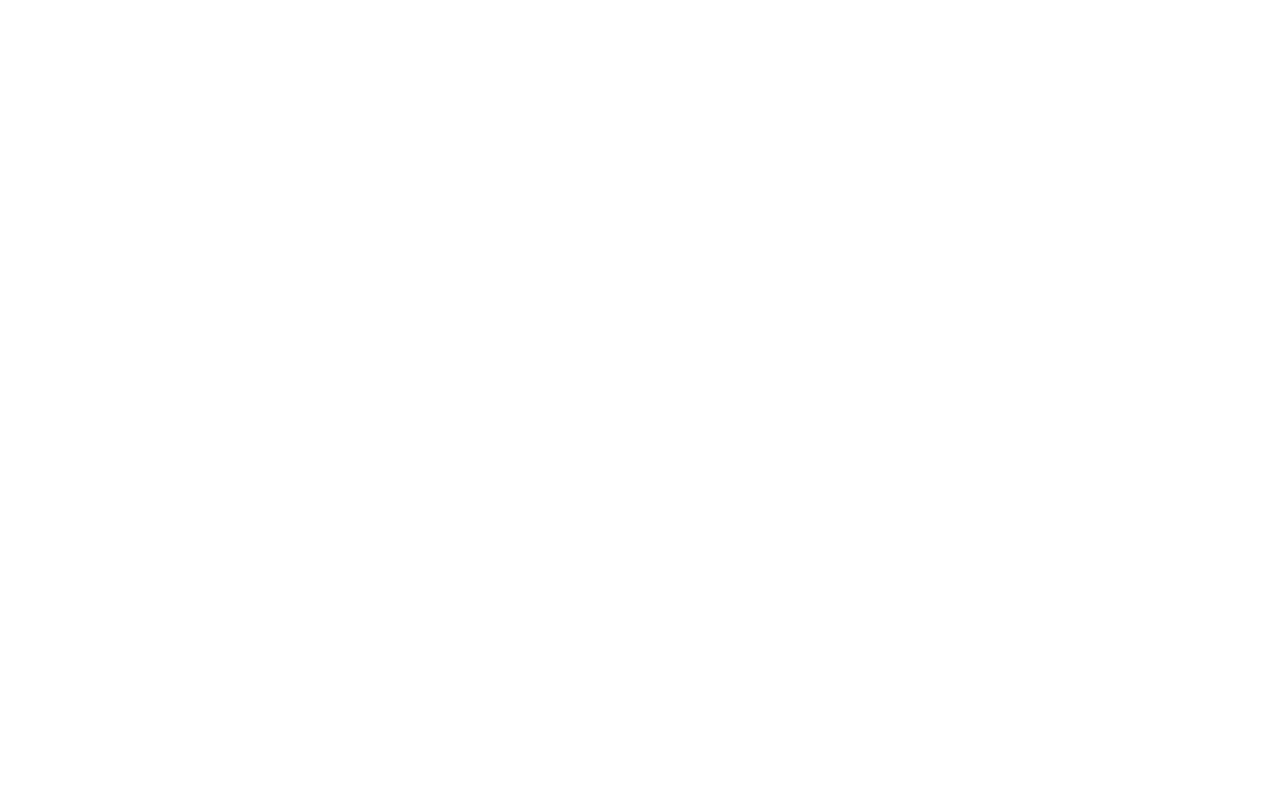
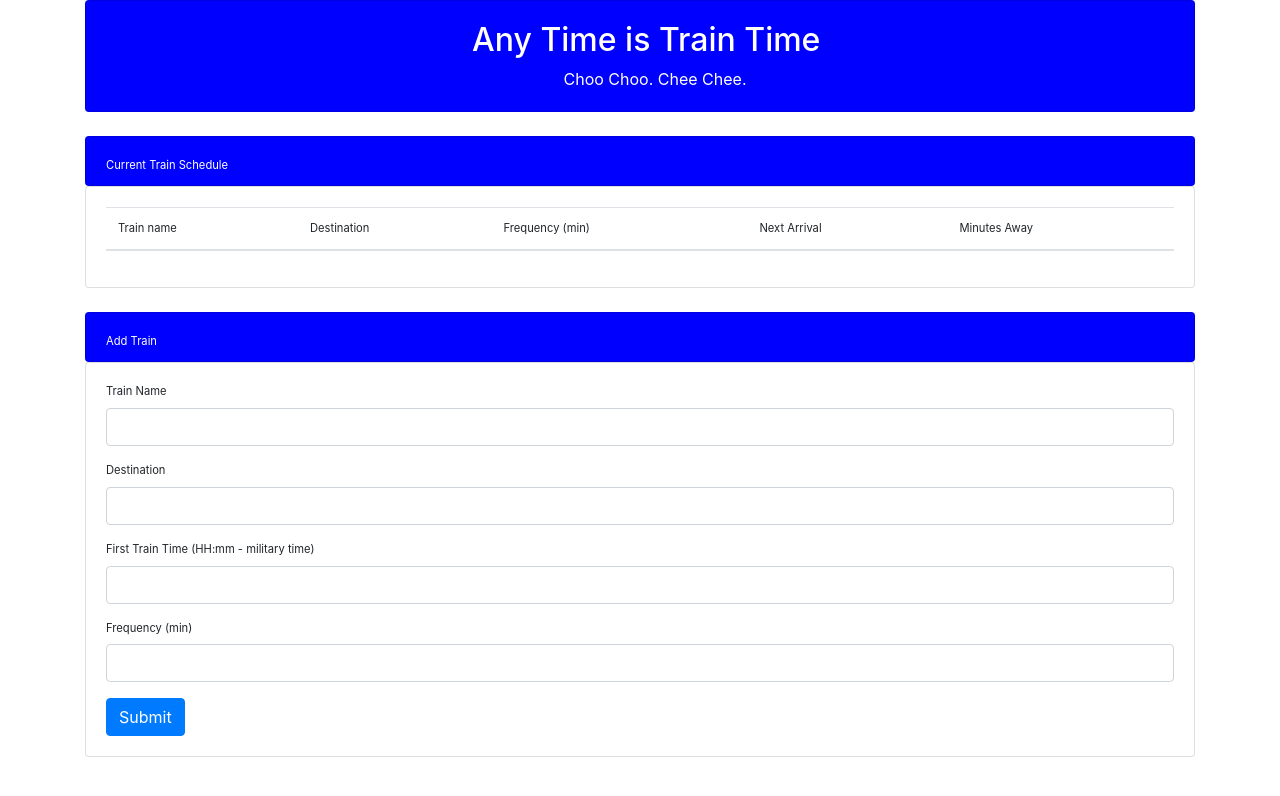
Before and after one commit to alexchalyy/TrainScheduler, a plain HTML site: page index.html in a window 1280 px wide. Drawn offline with nearby package versions, Linux system fonts and the light colour scheme.

Commit message:
finished static html

```diff
--- a/assets/css/style.css
+++ b/assets/css/style.css
@@ -0,0 +1,32 @@
+/*  This styles the train schedule web page.    */
+
+/*  This styles the headers. */
+
+#c, #c2, #c3   {
+    background: blue;
+    color: white;
+}
+
+/*  This shrinks the font for the form. */
+
+#c2, #c3, #c4, #c5  {
+    font-size: 70%;
+}
+
+/*  This sets the height of "Current train schedule" and "Add train" headers.    */
+
+#c2, #c3    {
+    height: 50px;
+}
+
+#c2 {
+    padding-left: -2%;
+}
+
+/*  This shrinks the table rows on small screens.   */
+
+@media (max-width: 375px) {
+    .table  {
+        font-size: 50%;
+    }
+}
--- a/index.html
+++ b/index.html
@@ -6,6 +6,7 @@
         Written by Alex Chalyy on 3/8/2019. -->
 
 <html lang="en">
+
 <head>
     <meta charset="UTF-8">
     <meta name="viewport" content="width=device-width, initial-scale=1.0">
@@ -15,9 +16,101 @@
     <link rel="stylesheet" href="assets/css/bootstrap.min.css">
     <link rel="stylesheet" href="assets/css/style.css">
 </head>
+
 <body>
-
+    <!--    This is the header. -->
+    <div class="container" id="c1">
+        <div class="card" id="c">
+            <div class="card-body">
+                <div class="row">
+                    <div class="col-sm-4"></div>
+                    <div class="col-sm-5" id="title">
+                        <h2>Any Time is Train Time</h2>
+                    </div>
+                    <div class="col-sm-3"></div>
+                </div>
+                <div class="row">
+                    <div class="col-sm-5"></div>
+                    <div class="col-sm-4" id="another_title">
+                        Choo Choo. Chee Chee.
+                    </div>
+                    <div class="col-sm-3"></div>
+                </div>
+            </div>
+        </div>
+        <br>
+        <!--    This is the header of the train schedule table. -->
+        <div class="card" id="c2">
+            <div class="card-body">
+                <div class="row">
+                    <div class="col-sm-12">
+                        <p>Current Train Schedule</p>
+                    </div>
+                </div>
+            </div>
+        </div>
+        <!--    This is the table that that contains the train schedule. -->
+        <div class="card" id="c5">
+            <div class="card-body">
+                <div class="row">
+                    <div class="col-sm-12">
+                        <table class="table">
+                            <thead>
+                                <tr>
+                                    <th scope="col">Train name</th>
+                                    <th scope="col">Destination</th>
+                                    <th scope="col">Frequency (min)</th>
+                                    <th scope="col">Next Arrival</th>
+                                    <th scope="col">Minutes Away</th>
+                                </tr>
+                            </thead>
+                        </table>
+                    </div>
+                </div>
+            </div>
+        </div>
+        <br>
+        <!--    This is the header of the train schedule table. -->
+        <div class="card" id="c3">
+            <div class="card-body">
+                <div class="row">
+                    <div class="col-sm-12">
+                        <p>Add Train</p>
+                    </div>
+                </div>
+            </div>
+        </div>
+        <!--   This is the submit form. -->
+        <div class="card" id="c4">
+            <div class="card-body">
+                <div class="row">
+                    <div class="col-sm-12">
+                        <form>
+                            <div class="form-group">
+                                <label for="formGroupExampleInput">Train Name</label>
+                                <input type="text" class="form-control" id="formGroupExampleInput">
+                            </div>
+                            <div class="form-group">
+                                <label for="formGroupExampleInput2">Destination</label>
+                                <input type="text" class="form-control" id="formGroupExampleInput2">
+                            </div>
+                            <div class="form-group">
+                                <label for="formGroupExampleInput2">First Train Time (HH:mm - military time)</label>
+                                <input type="text" class="form-control" id="formGroupExampleInput3">
+                            </div>
+                            <div class="form-group">
+                                <label for="formGroupExampleInput2">Frequency (min)</label>
+                                <input type="text" class="form-control" id="formGroupExampleInput4">
+                            </div>
+                            <button type="submit" class="btn btn-primary">Submit</button>
+                        </form>
+                    </div>
+                </div>
+            </div>
+        </div>
+    </div>
 </body>
 <script src="https://cdnjs.cloudflare.com/ajax/libs/jquery/3.2.1/jquery.min.js"></script>
 <script src="assets/javascript/Moment.js"></script>
+
 </html>
```
